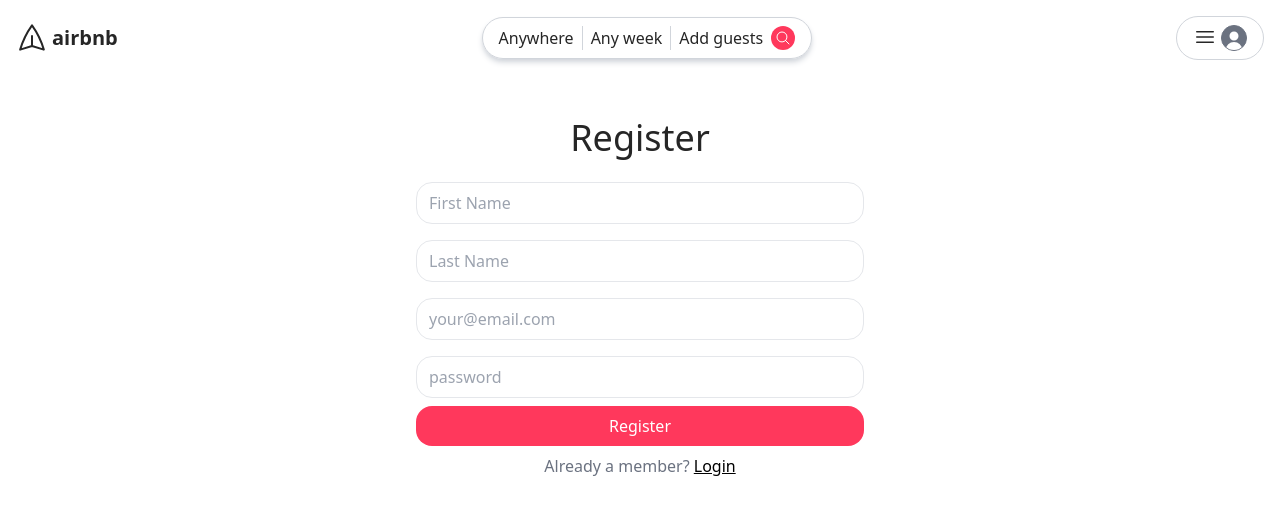
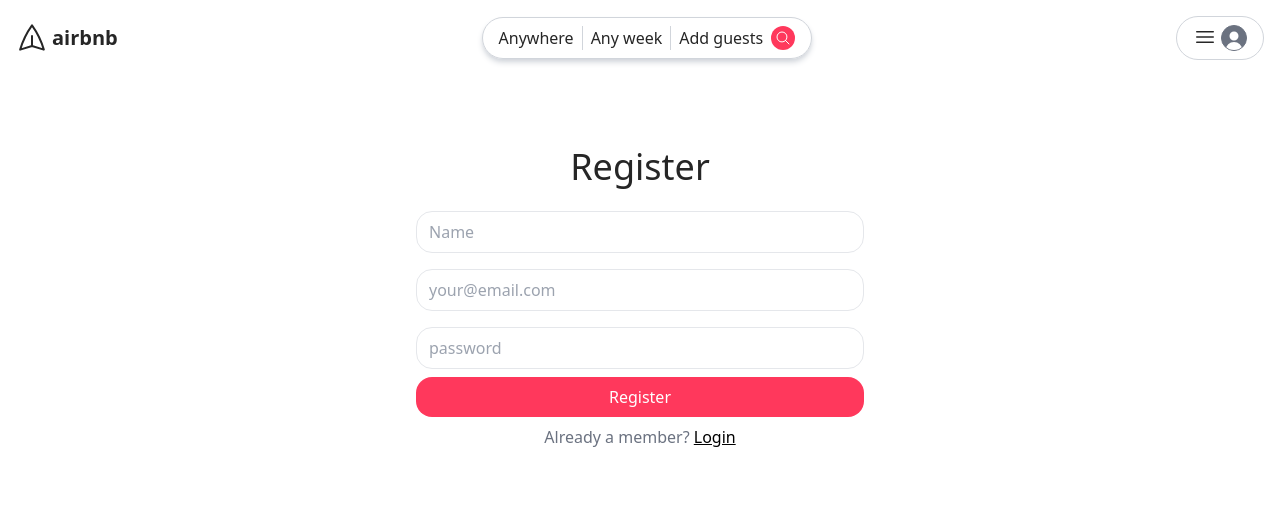
Before and after one commit to ravigautamcs/bnb-clone, a React (Vite) app in the folder client/: page /register in a window 1280 px wide. Shown: the top 514 px of the page. Built offline with nearby package versions, Linux system fonts and the light colour scheme.

Commit message:
connection of client and server is made

```diff
--- a/client/package.json
+++ b/client/package.json
@@ -10,6 +10,7 @@
     "preview": "vite preview"
   },
   "dependencies": {
+    "axios": "^1.5.1",
     "react": "^18.2.0",
     "react-dom": "^18.2.0",
     "react-router-dom": "^6.17.0"
--- a/client/src/App.jsx
+++ b/client/src/App.jsx
@@ -4,6 +4,9 @@ import IndexPage from './pages/indexpage';
 import LoginPage from './pages/LoginPage';
 import Layout from './Layout';
 import RegisterPage from './pages/RegisterPage';
+import axios from 'axios';
+
+axios.defaults.baseURL = 'http://localhost:4000/'
 
 function App() {
 
--- a/client/src/pages/RegisterPage.jsx
+++ b/client/src/pages/RegisterPage.jsx
@@ -1,15 +1,30 @@
+import axios from "axios";
+import { useState } from "react";
 import { Link } from "react-router-dom";
 
 export default function RegisterPage(){
+    const [name, setName] = useState('');
+    const [email, setEmail] = useState('');
+    const [password, setPassword] = useState('');
+
+    function registerUser(ev) {
+        ev.preventDefault();
+        // axios.post('/register')
+        axios.get('http://localhost:4000/test')
+    }
+
     return (
         <div className="mt-4 grow flex items-center justify-around">
             <div className="mb-64">
                 <h1 className="text-4xl text-center mb-4">Register</h1>
-                <form action="" className="max-w-md mx-auto ">
-                    <input type="text" placeholder="First Name" />
-                    <input type="text" placeholder="Last Name" />
-                    <input type="email" placeholder="your@email.com" />
-                    <input type="password" placeholder="password" />
+                <form action="" className="max-w-md mx-auto" onSubmit={registerUser}>
+
+                    <input type="text" placeholder="Name" value={name} onChange={ev => setName(ev.target.value)}/>
+
+                    <input type="email" placeholder="your@email.com" value={email} onChange={ev => setEmail(ev.target.value)}/>
+
+                    <input type="password" placeholder="password" value={password} onChange={ev => setPassword(ev.target.value)} />
+
                     <button className="primary">Register</button>
                     <div className="text-center py-2 text-gray-500">
                         Already a member? <Link to={'/login'} className="underline text-black">Login</Link>
```
Also changed, not shown: 2 other files (tests, documents, lock files or other folders).
